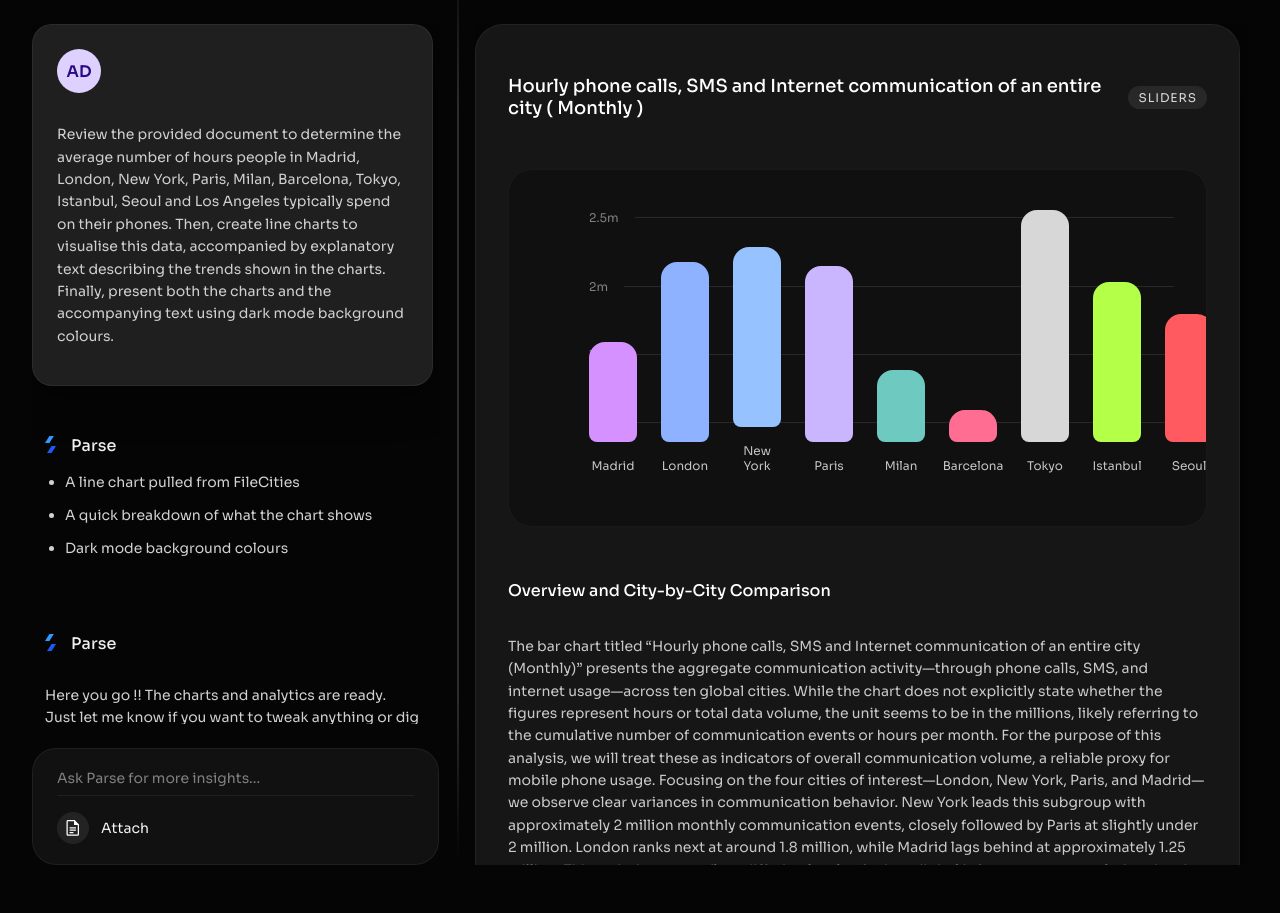
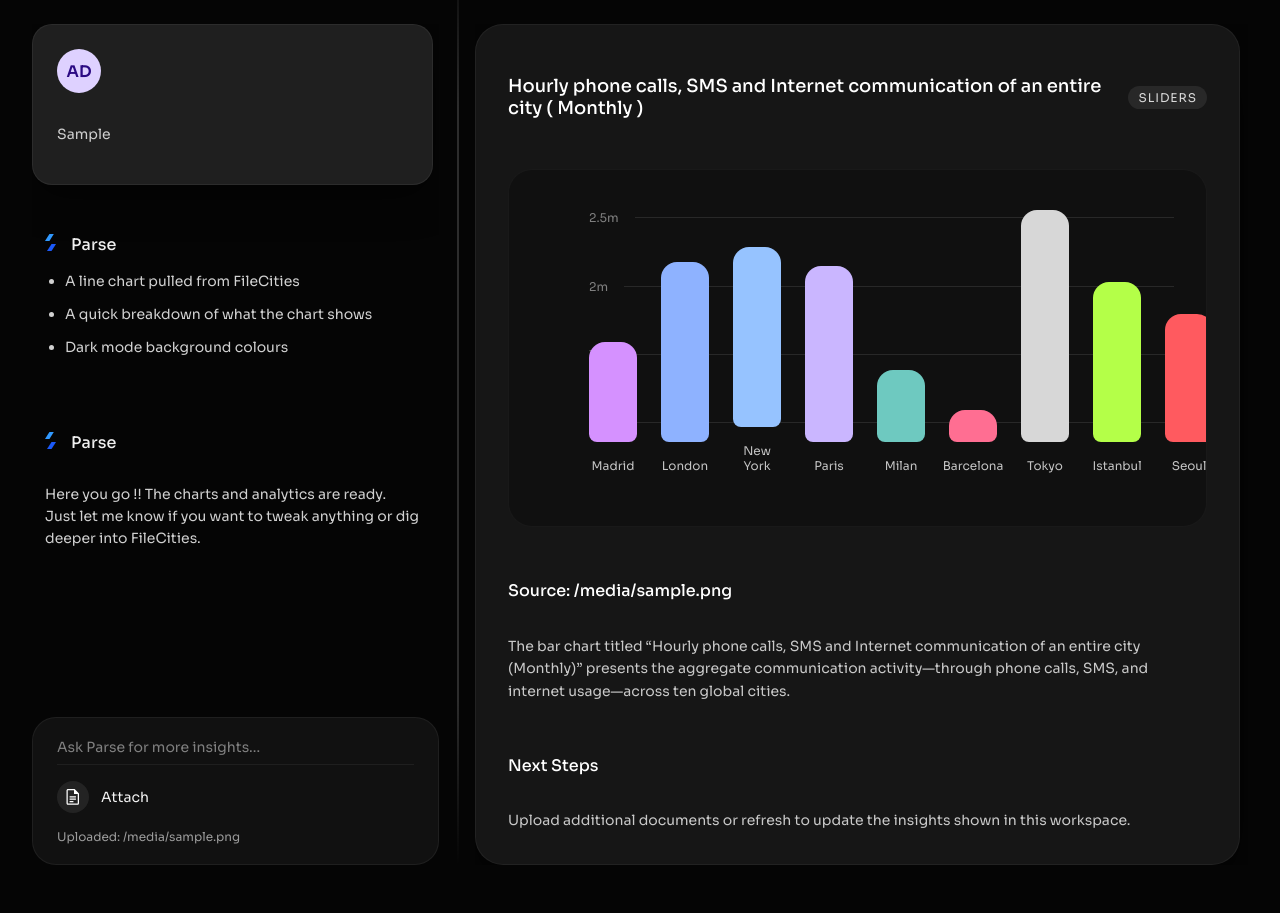
Before and after one commit to hmd7777/Parse, a FastAPI app: template frontend/templates/right_report.html in a window 1280 px wide. Shown: the part 162-1075 px from the top of the page. Run offline with FastAPI, Linux system fonts and the light colour scheme; the template is opened without the code that fills it: most values are stand-ins (such as "Sample title", 1, 10 or a date in 2020).

Commit message:
uploading files is now active. example showing first 300 chars added.

```diff
--- a/app/main.py
+++ b/app/main.py
@@ -1,5 +1,5 @@
 # app/main.py
-from fastapi import FastAPI
+from fastapi import FastAPI, File, UploadFile
 from fastapi.middleware.cors import CORSMiddleware
 from fastapi.responses import RedirectResponse
 from fastapi.staticfiles import StaticFiles
@@ -7,7 +7,8 @@ from fastapi.templating import Jinja2Templates
 from pathlib import Path
 from starlette.requests import Request
 
-from app.api.files import router as files_router  # router for files
+from app.api import files as files_api  # reusable upload logic and router
+from app.models import FILES
 
 BASE_DIR = Path(__file__).resolve().parent.parent
 templates = Jinja2Templates(directory=str(BASE_DIR / "frontend" / "templates"))
@@ -32,13 +33,57 @@ app.mount(
     name="static",
 )
 
+DEFAULT_PROMPT = (
+    "Review the provided document to determine the average number of hours "
+    "people in Madrid, London, New York, Paris, Milan, Barcelona, Tokyo, "
+    "Istanbul, Seoul and Los Angeles typically spend on their phones. Then, "
+    "create line charts to visualise this data, accompanied by explanatory "
+    "text describing the trends shown in the charts. Finally, present both the "
+    "charts and the accompanying text using dark mode background colours."
+)
+
+def _latest_file(file_id: str | None = None):
+    if file_id:
+        return FILES.get(file_id)
+    if not FILES:
+        return None
+    return list(FILES.values())[-1]
+
 @app.get("/health", tags=["meta"])
 def health():
     return {"status": "ok"}
 
 @app.get("/", include_in_schema=False)
-async def show_home(request: Request):
-    return templates.TemplateResponse("right_home.html", {"request": request})
+async def show_home(request: Request, file_id: str | None = None):
+    selected = _latest_file(file_id)
+    context = {
+        "request": request,
+        "user_prompt": DEFAULT_PROMPT,
+        "file_name": None,
+        "preview_snippet": None,
+    }
+
+    if selected:
+        preview = (selected.preview or "").strip()
+        if preview:
+            preview = " ".join(preview.split())
+        snippet = preview[:300] if preview else ""
+        if preview and len(preview) > 300:
+            snippet = snippet.rstrip() + "..."
+
+        if snippet:
+            context["user_prompt"] = snippet
+            context["preview_snippet"] = snippet
+
+        context["file_name"] = selected.name
+        return templates.TemplateResponse("right_report.html", context)
+
+    return templates.TemplateResponse("right_home.html", context)
+
+@app.post("/upload-file", include_in_schema=False)
+async def upload_file_view(request: Request, file: UploadFile = File(...)):
+    info = await files_api.upload_file(file)
+    return RedirectResponse(url=f"/?file_id={info.id}", status_code=303)
 
 # register routes
-app.include_router(files_router)
+app.include_router(files_api.router)
--- a/frontend/static/css/index.css
+++ b/frontend/static/css/index.css
@@ -323,6 +323,14 @@ button {
   color: #f3f3f3;
 }
 
+.composer__action--upload {
+  cursor: pointer;
+}
+
+.composer__action--upload:hover .composer__icon-circle {
+  background: rgba(255, 255, 255, 0.15);
+}
+
 .composer__icon-circle {
   width: 32px;
   height: 32px;
@@ -338,33 +346,14 @@ button {
   height: 16px;
 }
 
-.composer__tag {
-  display: inline-flex;
-  align-items: center;
-  gap: 10px;
-  padding: 6px 12px 6px 6px;
-  border-radius: 18px;
-  background: rgba(255, 255, 255, 0.07);
+.composer__file-input {
+  display: none;
 }
 
-.composer__tag-label {
-  font-size: 13px;
-  color: #f3f3f3;
-}
-
-.composer__tag-remove {
-  width: 24px;
-  height: 24px;
-  border-radius: 12px;
-  background: rgba(255, 255, 255, 0.08);
-  display: flex;
-  align-items: center;
-  justify-content: center;
-  transition: background 0.2s ease;
-}
-
-.composer__tag-remove:hover {
-  background: rgba(255, 255, 255, 0.15);
+.composer__status {
+  margin: 0;
+  font-size: 12px;
+  color: #9c9c9c;
 }
 
 .insights {
@@ -540,6 +529,13 @@ button {
   color: #c9c9c9;
 }
 
+.insight-preview {
+  margin: 0;
+  font-size: 14px;
+  color: #bdbdbd;
+  line-height: 1.5;
+}
+
 .insights--home {
   justify-content: center;
   align-items: center;
--- a/frontend/templates/base.html
+++ b/frontend/templates/base.html
@@ -55,15 +55,7 @@
           <div class="conversation__scroll">
             <article class="card card--request">
               <div class="card__avatar card__avatar--violet">AD</div>
-              <p class="card__body">
-                Review the provided document to determine the average number of
-                hours people in Madrid, London, New York, Paris, Milan,
-                Barcelona, Tokyo, Istanbul, Seoul and Los Angeles typically
-                spend on their phones. Then, create line charts to visualise
-                this data, accompanied by explanatory text describing the trends
-                shown in the charts. Finally, present both the charts and the
-                accompanying text using dark mode background colours.
-              </p>
+              <p class="card__body">{{ user_prompt }}</p>
             </article>
 
             <article class="card card--response">
@@ -120,8 +112,13 @@
             <span class="composer__placeholder"
               >Ask Parse for more insights...</span
             >
-            <div class="composer__actions">
-              <button type="button" class="composer__action">
+            <form
+              class="composer__actions"
+              action="{{ url_for('upload_file_view') }}"
+              method="post"
+              enctype="multipart/form-data"
+            >
+              <label class="composer__action composer__action--upload">
                 <span class="composer__icon-circle">
                   <img
                     src="{{ url_for('static', path='images/icon-attach.svg') }}"
@@ -130,8 +127,18 @@
                   />
                 </span>
                 <span>Attach</span>
-              </button>
-            </div>
+                <input
+                  class="composer__file-input"
+                  type="file"
+                  name="file"
+                  accept=".pdf,.csv,.xlsx,.xls"
+                  onchange="this.form.submit()"
+                />
+              </label>
+            </form>
+            {% if file_name %}
+            <p class="composer__status">Uploaded: {{ file_name }}</p>
+            {% endif %}
           </footer>
         </section>
 
--- a/frontend/templates/right_report.html
+++ b/frontend/templates/right_report.html
@@ -76,41 +76,26 @@
       </div>
 
       <section class="insight-card__body">
-        <h4>Overview and City-by-City Comparison</h4>
+        {% if file_name %}
+        <h4>Source: {{ file_name }}</h4>
+        {% endif %}
         <p>
-          The bar chart titled “Hourly phone calls, SMS and Internet communication
-          of an entire city (Monthly)” presents the aggregate communication
-          activity—through phone calls, SMS, and internet usage—across ten global
-          cities. While the chart does not explicitly state whether the figures
-          represent hours or total data volume, the unit seems to be in the
-          millions, likely referring to the cumulative number of communication
-          events or hours per month. For the purpose of this analysis, we will
-          treat these as indicators of overall communication volume, a reliable
-          proxy for mobile phone usage. Focusing on the four cities of
-          interest—London, New York, Paris, and Madrid—we observe clear variances
-          in communication behavior. New York leads this subgroup with
-          approximately 2 million monthly communication events, closely followed
-          by Paris at slightly under 2 million. London ranks next at around 1.8
-          million, while Madrid lags behind at approximately 1.25 million. This
-          variation may reflect differing levels of urban digital infrastructure,
-          population density, mobile penetration rates, and cultural preferences
-          in digital communication across these cities. New York’s dominant
-          position suggests a high degree of digital connectivity and a possibly
-          stronger reliance on mobile technology in daily life.
+          {% if preview_snippet %}
+            {{ preview_snippet }}
+          {% else %}
+            The bar chart titled “Hourly phone calls, SMS and Internet communication
+            of an entire city (Monthly)” presents the aggregate communication
+            activity—through phone calls, SMS, and internet usage—across ten global
+            cities.
+          {% endif %}
         </p>
       </section>
 
       <section class="insight-card__body">
-        <h4>The Rise and Impact of Exchange-Traded Funds (ETFs) in Global Finance</h4>
+        <h4>Next Steps</h4>
         <p>
-          Over the last two decades, Exchange-Traded Funds (ETFs) have emerged as
-          one of the most transformative innovations in the global investment
-          landscape. Combining the diversification benefits of mutual funds with
-          the liquidity and flexibility of stock trading, ETFs have reshaped
-          portfolio construction, market access, and investor behavior. As of
-          2024, the global ETF market stands as a $11.8 trillion industry, growing
-          at a compounded annual growth rate (CAGR) of 17.3% since 2010, when the
-          market was valued at approximately $1.3 trillion.
+          Upload additional documents or refresh to update the insights shown in
+          this workspace.
         </p>
       </section>
     </article>
```
